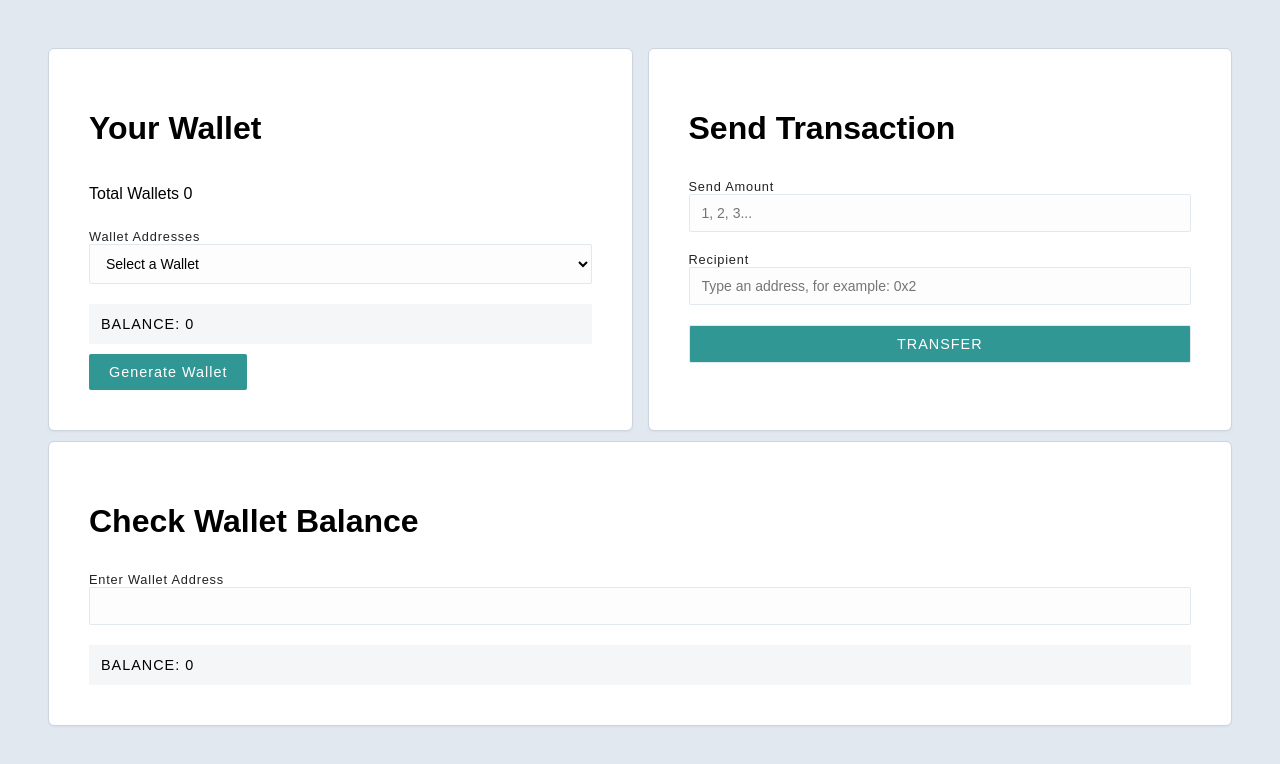
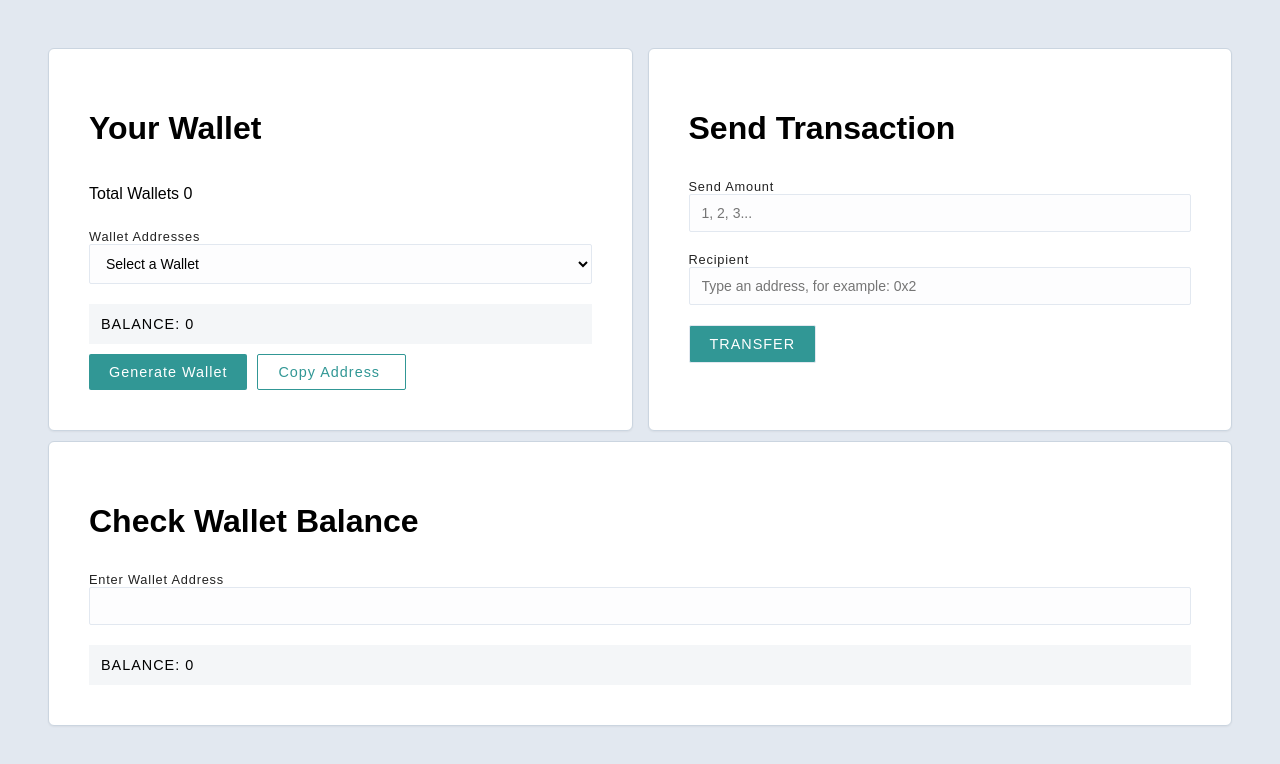
Before and after one commit to AlSirang/ECDSA-Node, a Next.js app: page / in a window 1280 px wide. Shown: the top 764 px of the page. Built offline with nearby package versions, Linux system fonts and the light colour scheme.

Commit message:
fix: add copy wallet address button

```diff
--- a/components/wallet.jsx
+++ b/components/wallet.jsx
@@ -82,6 +82,24 @@ function Wallet({ address, setWalletInfo, balance, setBalance }) {
     } catch (err) {}
   };
 
+  const copyButtonRef = useRef(null);
+  const setTimeoutId = useRef(null);
+  const onCopy = () => {
+    navigator.clipboard.writeText(address).then(
+      function () {
+        copyButtonRef.current.style.display = "inline-block";
+        clearTimeout(setTimeoutId.current);
+
+        setTimeoutId.current = setTimeout(() => {
+          copyButtonRef.current.style.display = "none";
+        }, 1000);
+      },
+      function (err) {
+        console.error("Async: Could not copy text: ", err);
+      }
+    );
+  };
+
   return (
     <div className="container wallet">
       <h1>Your Wallet</h1>
@@ -101,9 +119,16 @@ function Wallet({ address, setWalletInfo, balance, setBalance }) {
 
       <div className="balance">Balance: {balance}</div>
 
-      <div className="container-button">
+      <div className="container-button buttons-container-flex">
         <button className="button-gen-wallet" onClick={onCreateKey}>
           Generate Wallet
+        </button>
+
+        <button className="button-gen-outline" onClick={onCopy}>
+          Copy Address&nbsp;
+          <span ref={copyButtonRef} style={{ display: "none" }}>
+            &#x2705;
+          </span>
         </button>
       </div>
     </div>
--- a/styles/globals.scss
+++ b/styles/globals.scss
@@ -77,7 +77,8 @@ select {
 }
 
 .button,
-.button-gen-wallet {
+.button-gen-wallet,
+.button-gen-outline {
   background-color: #319795;
   color: white;
   border-radius: 0.125rem;
@@ -92,9 +93,17 @@ select {
   }
 }
 
+.button-gen-outline {
+  border: 1px solid #319795;
+  background-color: white;
+  color: #319795;
+  padding: 9px 20px;
+}
+
 .button {
   display: inline-flex;
   text-transform: uppercase;
+  max-width: fit-content;
 }
 
 .button-gen-wallet {
@@ -104,3 +113,8 @@ select {
 .container-button {
   margin-top: 10px;
 }
+
+.buttons-container-flex {
+  display: flex;
+  gap: 10px;
+}
```
